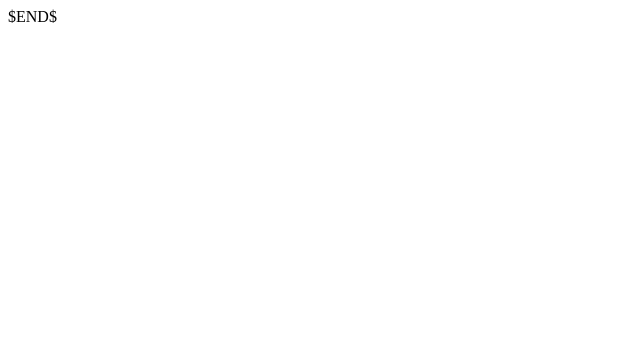
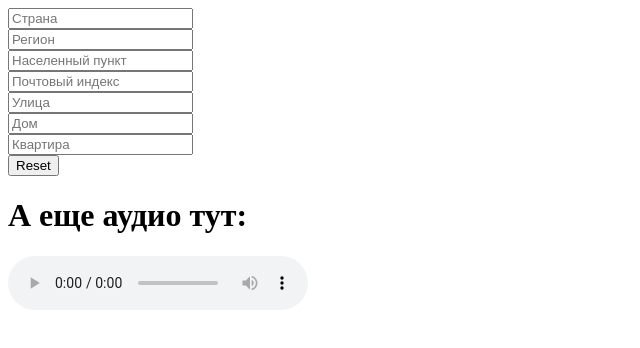
Before and after one commit to Unbihexium/unbihexium.github.io, a plain HTML site: page lab2/lab2_form.html in a window 1280 px wide. Shown: the whole page, without its empty margins (0-640 px from the left). Drawn offline with Linux system fonts and the light colour scheme.

Commit message:
added missing link

```diff
--- a/lab2/lab2_form.html
+++ b/lab2/lab2_form.html
@@ -2,9 +2,26 @@
 <html lang="en">
 <head>
     <meta charset="UTF-8">
-    <title>$Title$</title>
+    <title>Title</title>
 </head>
 <body>
-$END$
+
+<form>
+    <input type="text" placeholder="Страна" > <br>
+    <input type="text" placeholder="Регион" > <br>
+    <input type="text" placeholder="Населенный пункт" > <br>
+    <input type="text" placeholder="Почтовый индекс" > <br>
+    <input type="text" placeholder="Улица" > <br>
+    <input type="text" placeholder="Дом" > <br>
+    <input type="text" placeholder="Квартира" > <br>
+    <input type="reset" content="Очистить" >
+</form>
+<h1>
+    А еще аудио тут:
+</h1>
+
+<audio autoplay="autoplay" preload="auto" controls="controls"
+       src="/media/audio/rolling_in_the_deep.mp3"></audio>
+
 </body>
 </html>
```
Also changed, not shown: index.html (+6 -4 lines), lab2/lab2_text.html (+1 -1 lines).
